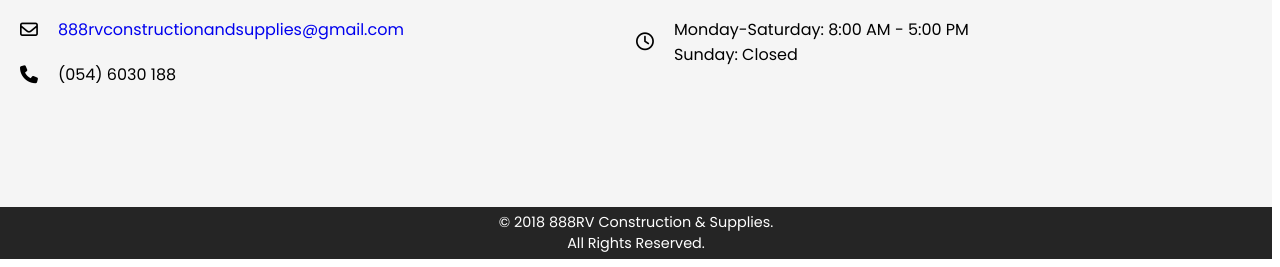
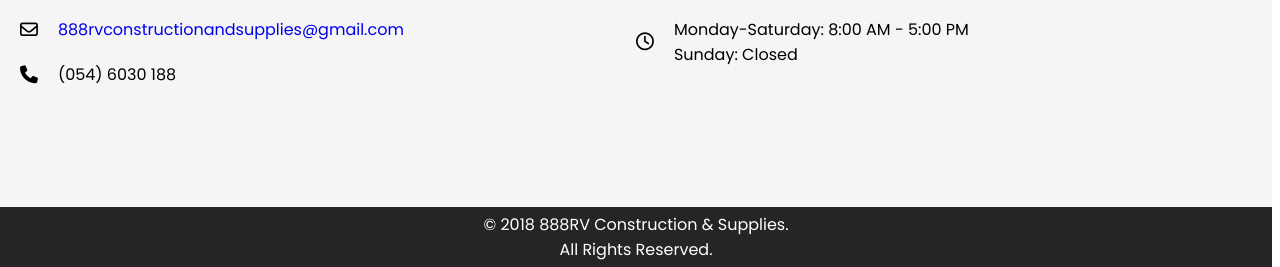
Before and after one commit to 888RV-Construction-Supplies/888RV-Construction-Supplies, a plain HTML site: page index.html in a window 1280 px wide. Shown: the part 5309-5576 px from the top of the page. Drawn offline with nearby package versions, Linux system fonts and the light colour scheme; a web font is replaced by a local one.

Commit message:
Update style.css

```diff
--- a/style.css
+++ b/style.css
@@ -517,7 +517,7 @@ header .navbar {
 .footer-section :where(.copyright-text, .copyright) {
     color: var(--white-color);
     transition: 0.2s ease;
-    font-size: var(--font-size-s);
+    font-size: 1rem;
 }
 
 /* Responsive media query code for max width 1024px */
```
